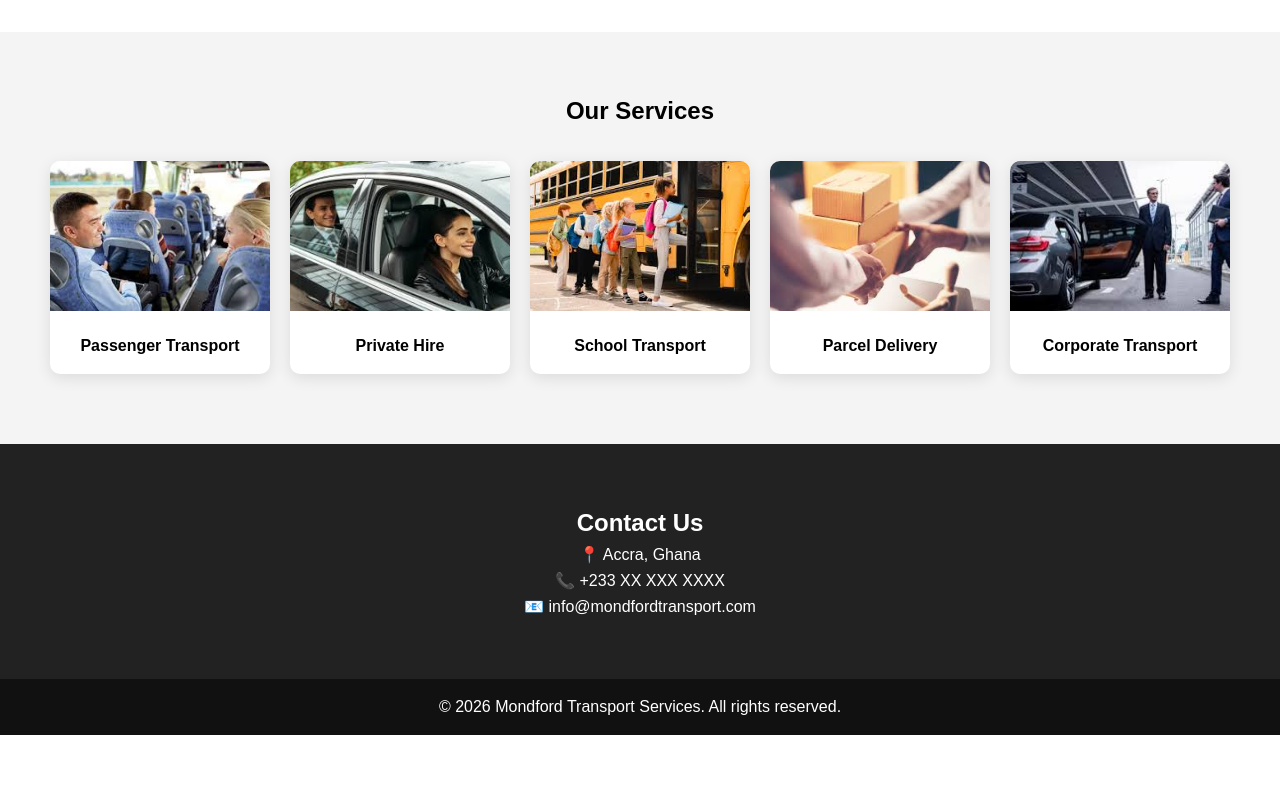
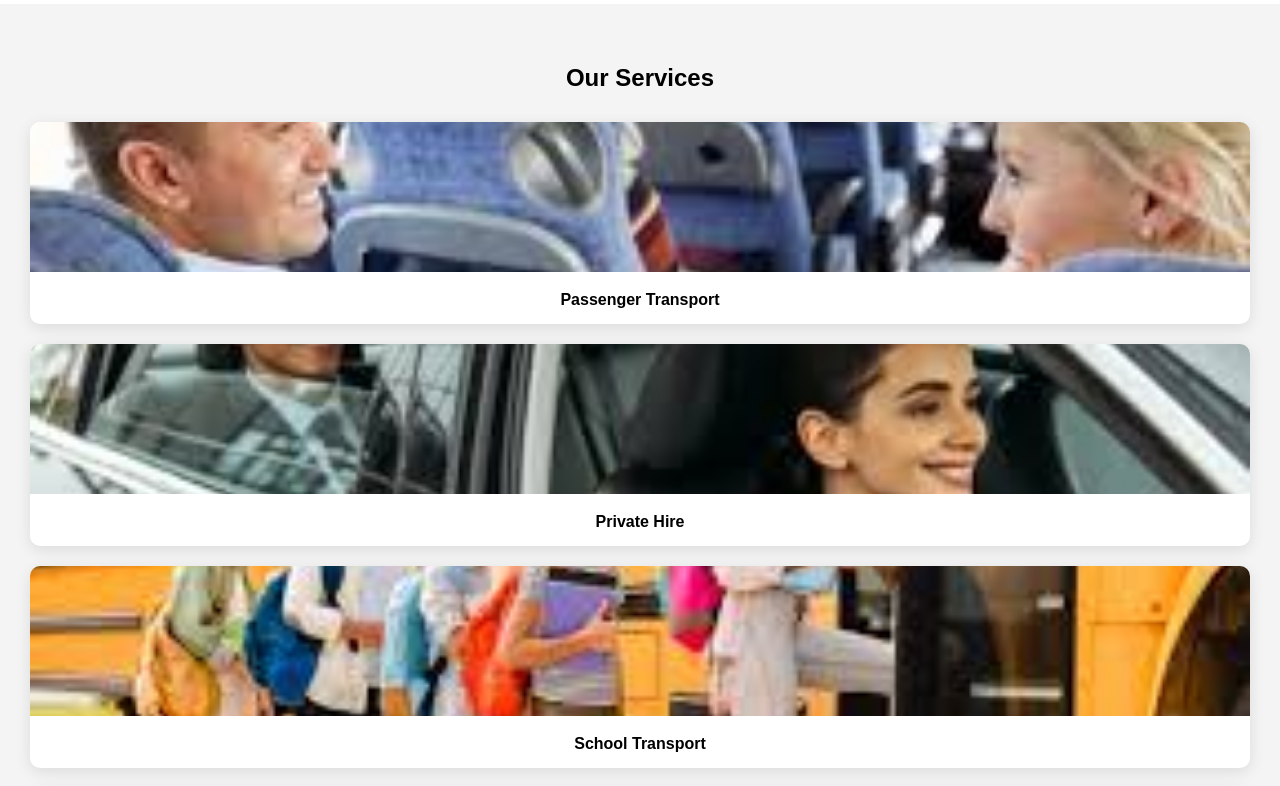
Before and after one commit to nfbarnes234-svg/Transport-system, a plain HTML site: page index.html in a window 1280 px wide. Shown: the part 940-1726 px from the top of the page. Before the commit the page ends 1675 px from the top, so only its background shows below. Drawn offline with Linux system fonts and the light colour scheme.

Commit message:
Update styles.css

```diff
--- a/styles.css
+++ b/styles.css
@@ -6,7 +6,12 @@
 }
 
 body {
-    line-height: 1.6;
+     overflow-x: hidden;
+    width:100%;
+}
+section {
+  width: 100%;
+  max-width: 100%;
 }
 
 /* NAVBAR */
@@ -17,6 +22,7 @@ header {
     padding: 15px 50px;
     background: #111;
     color: #fff;
+    width:100%;
 }
 
 .logo {
@@ -55,6 +61,7 @@ nav ul li a:hover {
     align-items: center;
     text-align: center;
     padding: 20px;
+    width:100%;
 }
 
 .hero h1 {
@@ -84,6 +91,7 @@ nav ul li a:hover {
     padding: 60px 20px;
     background: #f4f4f4;
     text-align: center;
+    width:100%;
 }
 
 .service-box {
@@ -96,7 +104,7 @@ nav ul li a:hover {
 .card {
  background: #fff;
     margin: 10px;
-    width: 220px;
+    width: 100%;
     border-radius: 10px;
     overflow: hidden;
     box-shadow: 0 4px 15px rgba(0,0,0,0.1);
@@ -136,6 +144,7 @@ nav ul li a:hover {
     flex-direction: column;
     justify-content: center;
     align-items: center;
+    width:100%;
 }
 
 /* BOOKING PAGE */
@@ -204,6 +213,7 @@ nav ul li a:hover {
     background: #222;
     color: #fff;
     text-align: center;
+    width:100%;
 }
 
 /* FOOTER */
@@ -212,6 +222,7 @@ footer {
     color: #fff;
     text-align: center;
     padding: 15px;
+    width:100%;
 }
 
     /* RESPONSIVE DESIGN */
```
